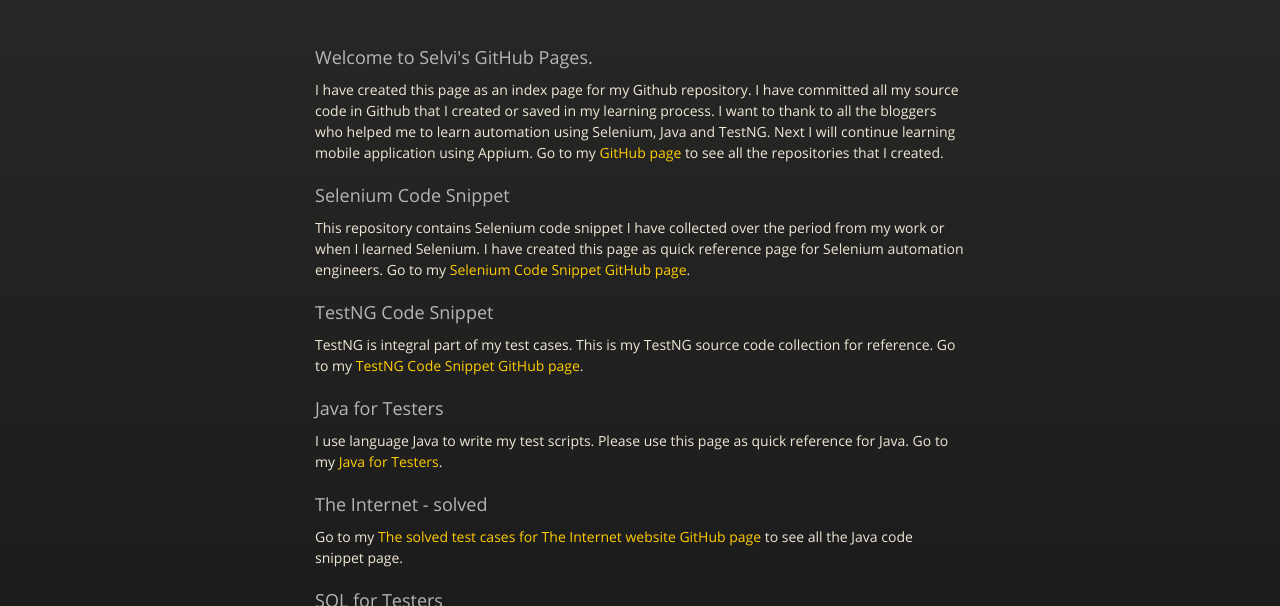
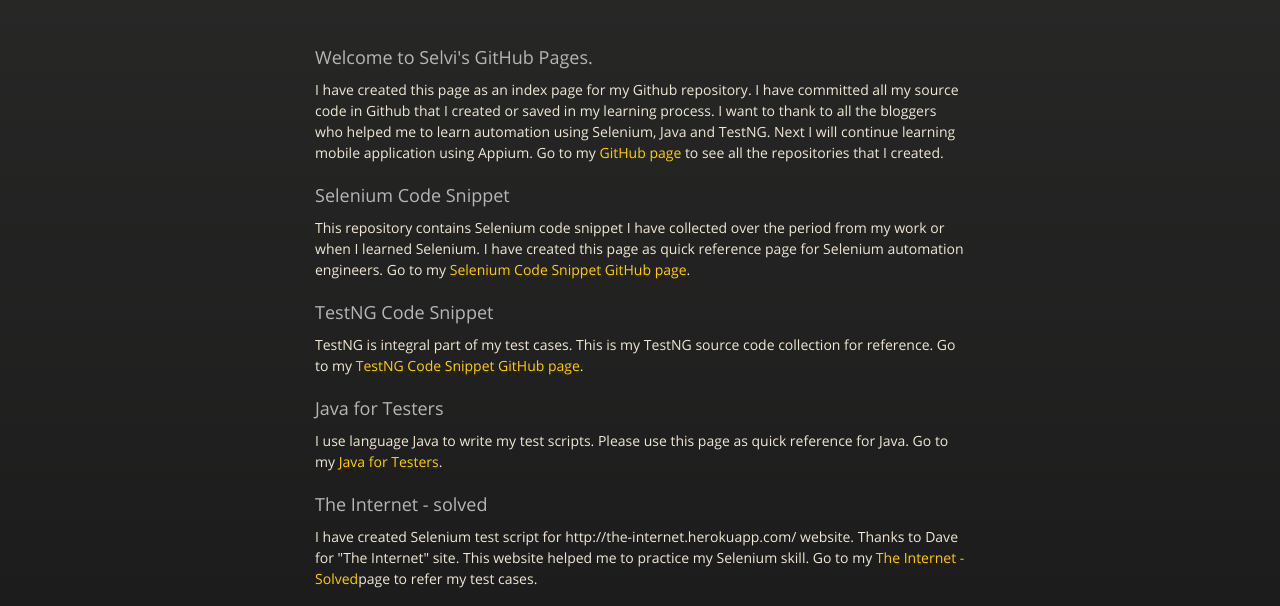
Before and after one commit to SelviAr/selviar.github.io, a plain HTML site: page index.html in a window 1280 px wide. Shown: the part 189-795 px from the top of the page. Drawn offline with nearby package versions, Linux system fonts and the light colour scheme.

Commit message:
Update index.html

```diff
--- a/index.html
+++ b/index.html
@@ -57,7 +57,7 @@
 
 <h3>
 <a id="The-Internet-solved" class="anchor" href="#support-or-contact" aria-hidden="true"><span aria-hidden="true" class="octicon octicon-link"></span></a>The Internet - solved</h3>
-<p>Go to my <a href="https://github.com/SelviAr/theInternet-solved">The solved test cases for The Internet website GitHub page</a> to see all the Java code snippet page.</p>
+<p>I have created Selenium test script for http://the-internet.herokuapp.com/ website. Thanks to Dave for "The Internet" site. This website helped me to practice my Selenium skill. Go to my <a href="https://github.com/SelviAr/theInternet-solved">The Internet - Solved</a>page to refer my test cases.</p>
 
 
 <h3>
```
